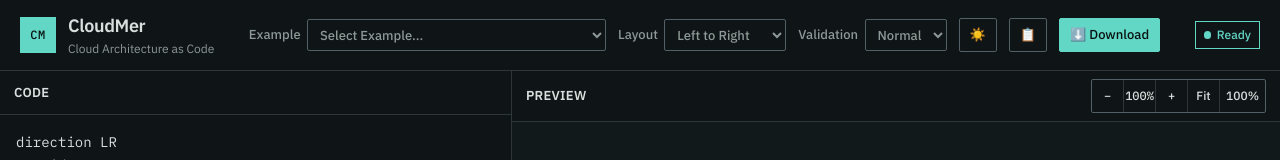
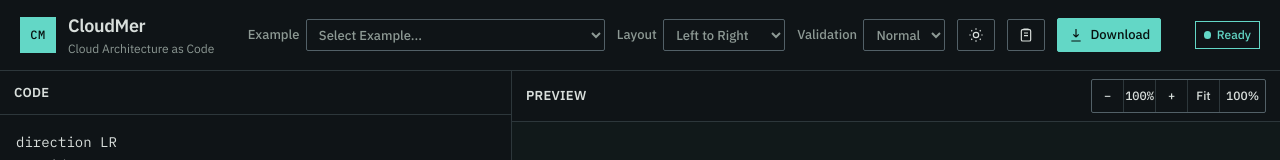
Before and after one commit to baires/archlex, a React (Vite) app in the folder apps/playground/: page / in a window 1280 px wide. Shown: the top 160 px of the page. Built offline with nearby package versions, Linux system fonts and the light colour scheme; what @cloudmer/aws would draw is missing.

Commit message:
fix: bind toolbar actions to local icons

```diff
--- a/apps/playground/src/components/Toolbar.tsx
+++ b/apps/playground/src/components/Toolbar.tsx
@@ -1,5 +1,6 @@
 import type { ValidationMode } from "@cloudmer/model";
 import type { ArchitectureExample } from "../examples.js";
+import { Icon } from "./Icon.js";
 
 interface ToolbarProps {
   status: string;
@@ -101,16 +102,17 @@ export function Toolbar({
           onClick={() => onThemeChange(theme === "dark" ? "light" : "dark")}
           title="Toggle Theme"
         >
-          {theme === "dark" ? "☀️" : "🌙"}
+          <Icon name={theme === "dark" ? "sun" : "moon"} />
         </button>
 
         <button
           type="button"
           className="btn-secondary"
           onClick={onCopySvg}
-          title="Copy SVG to Clipboard"
+          title={copied ? "SVG copied" : "Copy SVG to Clipboard"}
+          aria-label={copied ? "SVG copied" : "Copy SVG to Clipboard"}
         >
-          {copied ? "✓" : "📋"}
+          <Icon name="clipboard" />
         </button>
 
         <button
@@ -119,7 +121,7 @@ export function Toolbar({
           onClick={onDownloadSvg}
           title="Download SVG Diagram"
         >
-          ⬇️ Download
+          <Icon name="download" /> Download
         </button>
       </div>
 
```
Also changed, not shown: 1 other file (tests, documents, lock files or other folders).
